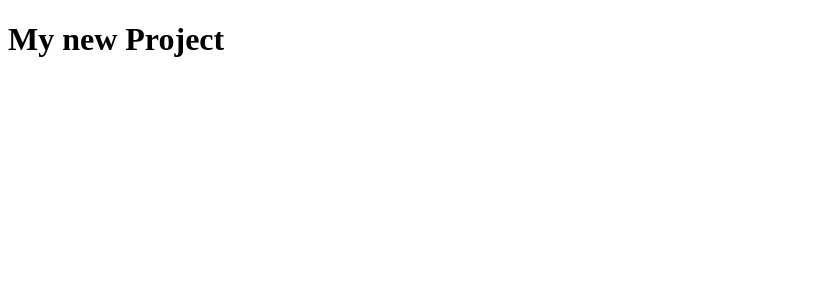
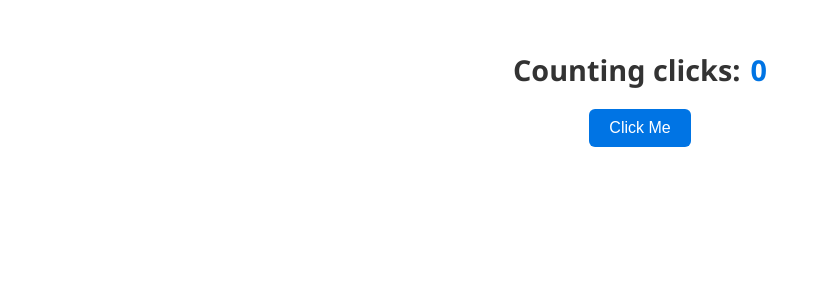
Before and after one commit to Fernando-Herrero/react-events, a React (Vite) app: page / in a window 1280 px wide. Shown: the top 300 px of the page, without its empty margins (0-821 px from the left). Built offline with nearby package versions, Linux system fonts and the light colour scheme.

Commit message:
feat(CountClicks): create counting clicks component

```diff
--- a/src/App.jsx
+++ b/src/App.jsx
@@ -1,9 +1,10 @@
 import "./App.css";
+import { CountClicks } from "./components/CountClicks/CountClicks";
 
 function App() {
 	return (
 		<>
-			<h1>My new Project</h1>
+			<CountClicks />
 		</>
 	);
 }
--- /dev/null
+++ b/src/components/CountClicks/CountClicks.css
@@ -0,0 +1,32 @@
+.container-counter {
+	text-align: center;
+	margin-top: 50px;
+	font-family: "Segoe UI", Tahoma, Geneva, Verdana, sans-serif;
+}
+
+.container-counter h3 {
+	font-size: 1.8rem;
+	color: #333;
+	margin-bottom: 20px;
+}
+
+.container-counter h3 span {
+	color: #0074e4;
+	margin-left: 10px;
+	font-weight: bold;
+}
+
+.container-counter button {
+	padding: 10px 20px;
+	font-size: 1rem;
+	background-color: #0074e4;
+	color: white;
+	border: none;
+	border-radius: 6px;
+	cursor: pointer;
+	transition: background-color 0.3s ease;
+}
+
+.container-counter button:hover {
+	background-color: #005bb5;
+}
--- /dev/null
+++ b/src/components/CountClicks/CountClicks.jsx
@@ -0,0 +1,19 @@
+import { useState } from "react";
+import "./CountClicks.css";
+
+export const CountClicks = () => {
+	const [count, setCount] = useState(0);
+
+	const onCountClikcks = () => {
+		setCount((prev) => prev + 1);
+	};
+
+	return (
+		<div className="container-counter">
+			<h3>
+				Counting clicks:<span>{count}</span>
+			</h3>
+			<button onClick={onCountClikcks}>Click Me</button>
+		</div>
+	);
+};
```
